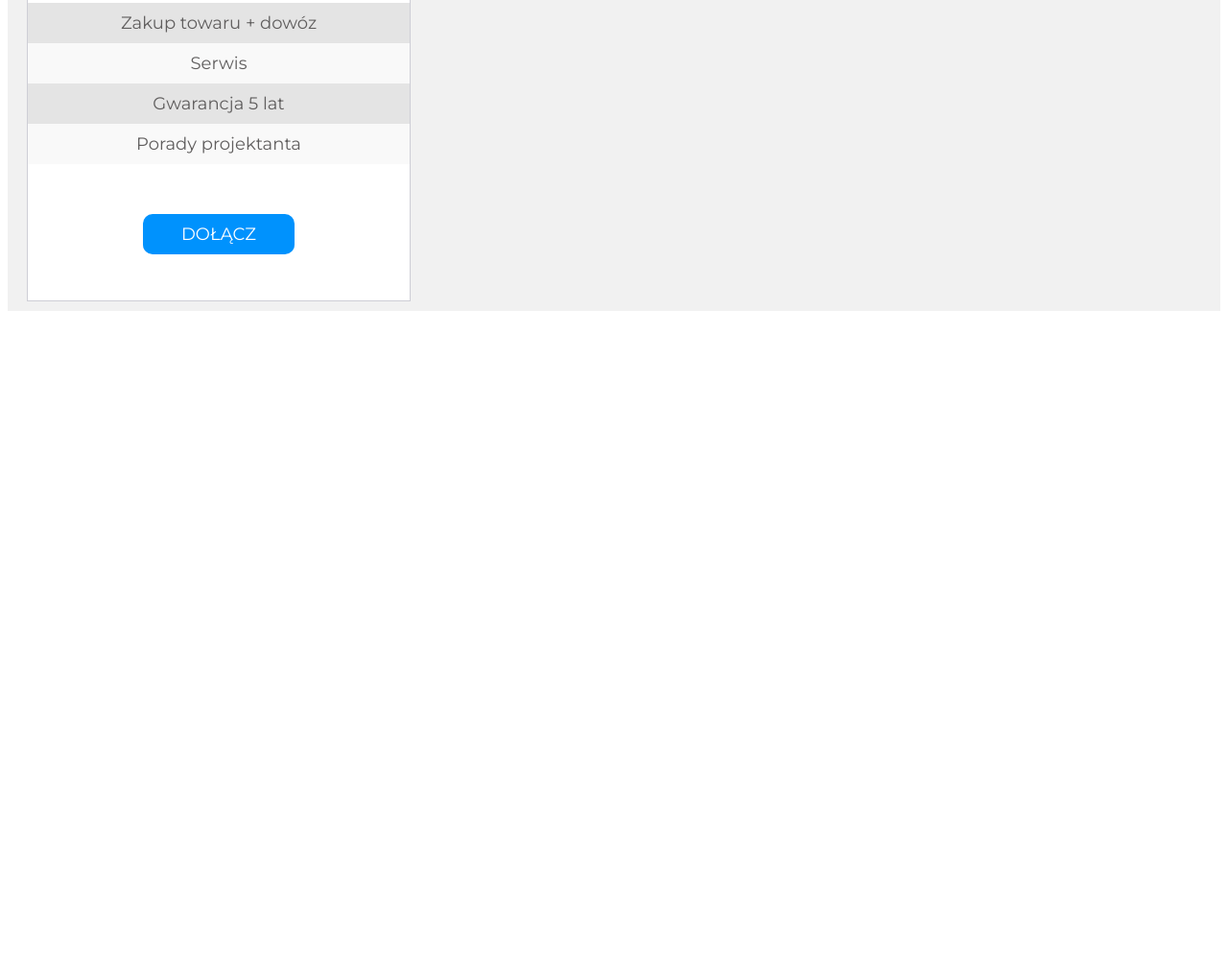
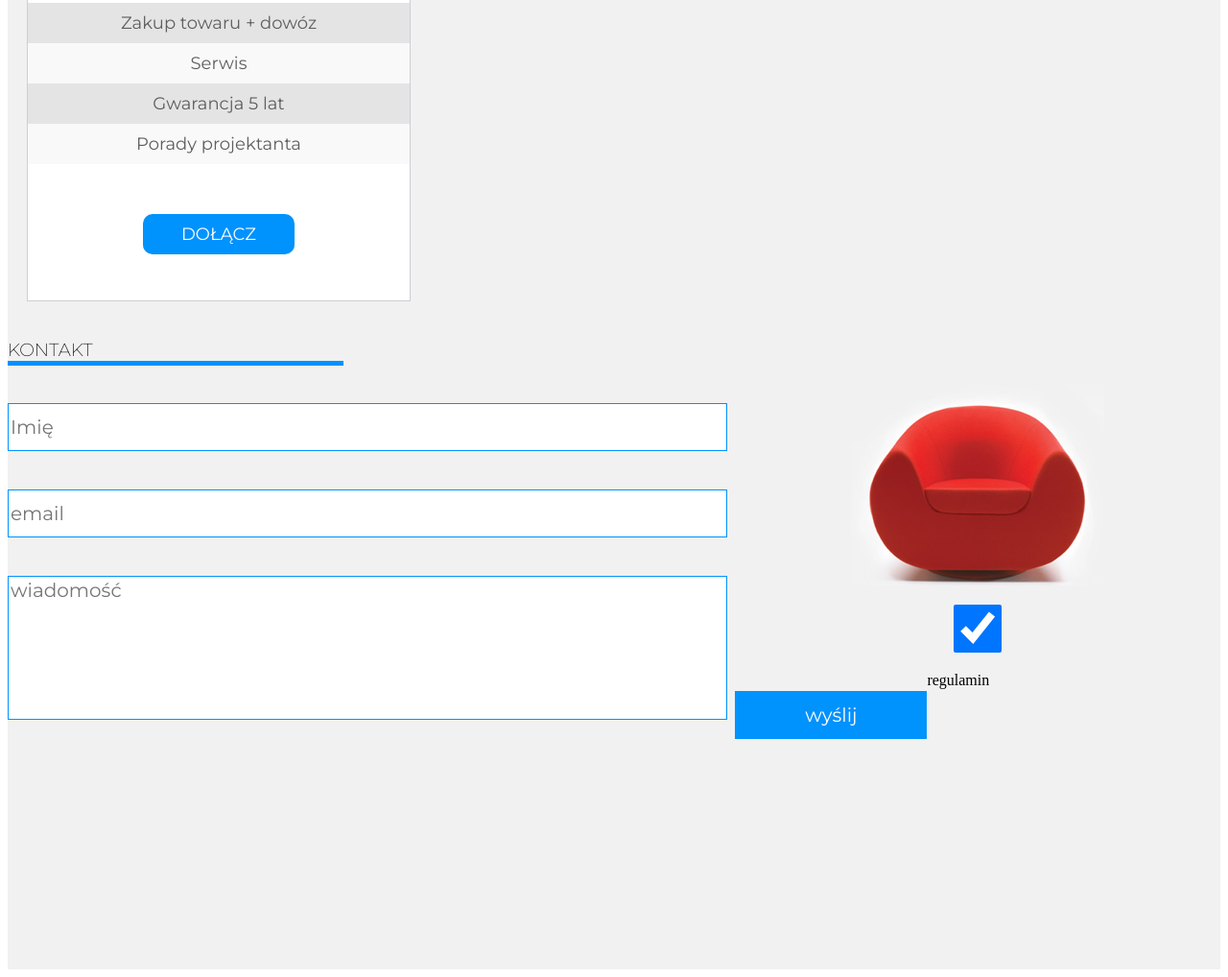
Before and after one commit to ktymochowicz/sleep-in-our-bed, a plain HTML site: page index.html in a window 1280 px wide. Shown: the part 2282-3300 px from the top of the page at 96% size. Before the commit the page ends 2614 px from the top, so only its background shows below. Drawn offline with Linux system fonts and the light colour scheme.

Commit message:
add contact section

```diff
--- a/css/style.css
+++ b/css/style.css
@@ -238,7 +238,7 @@ strong {
   font-size: 18px
 }
 
-.prices h3 {
+.prices h3, .contact h3{
   font-weight: 200;
   text-transform: uppercase;
   border-bottom: 5px solid #0092FD;
@@ -378,3 +378,75 @@ strong {
 }
 
 /* section 4 - contact */
+
+.form {
+  height:600px
+}
+
+.left-column, .right-column{
+  position: inline-block;
+  float: left;
+
+}
+
+.left-column {
+  width:60%
+}
+
+.right-column{
+  width:40%
+}
+
+.right-column img{
+  display: block;
+  margin: 0 auto
+}
+.right-column img:after{
+  clear: both;
+  display:block;
+  content:''
+}
+
+input{
+  height:50px;
+  width:750px;
+  margin: 20px 0;
+  border-radius: 0;
+  border: 1px solid #0092FD;
+  font-family: 'Montserrat', sans-serif;
+  font-size: 20px;
+  color: #CACACA;
+}
+
+textarea {
+  width:750px;
+  height:150px;
+  resize: none;
+  margin: 20px 0;
+  border-radius: 0;
+  border: 1px solid #0092FD;
+  font-family: 'Montserrat', sans-serif;
+  font-size: 20px;
+  color: #CACACA
+}
+
+.contact{
+  background-color: #F1F1F1;
+}
+
+input[type=checkbox]{
+  float: left;
+  display: inline-block;
+  width:100%
+}
+
+input[type=submit]{
+  float: left;
+  display: inline-block;
+  width:200px;
+  background-color: #0092FD;
+  color: white
+}
+label input[type=checkbox]{
+float: left
+}
--- a/index.html
+++ b/index.html
@@ -153,6 +153,28 @@
         </div>
       </div>
     </section>
+    <section class="contact">
+      <div class="main-width">
+        <h3>kontakt</h3>
+        <div class="form">
+          <div class="left-column">
+            <input type="text" name="name" placeholder="Imię">
+            <input type="email" name="email" placeholder="email">
+            <textarea name="textarea" placeholder="wiadomość"></textarea>
+          </div>
+          <div class="right-column">
+            <img src="images/red_chair.png">
+            <label>
+              <input type="checkbox" checked>
+              regulamin
+            </label>
+            <input type="submit" value="wyślij">
+          </div>
+        </div>
+      </div>
+    </section>
+    <footer>
+    </footer>
 
 
   </body>
```
